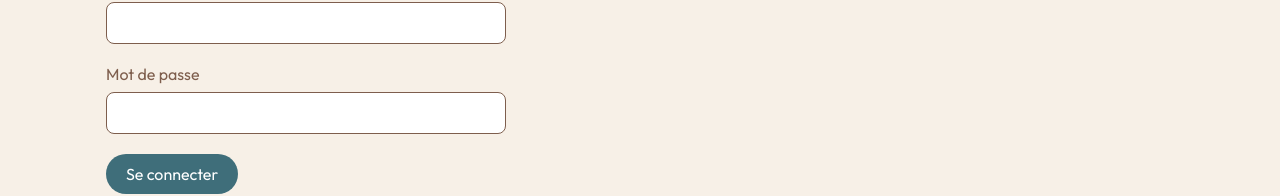
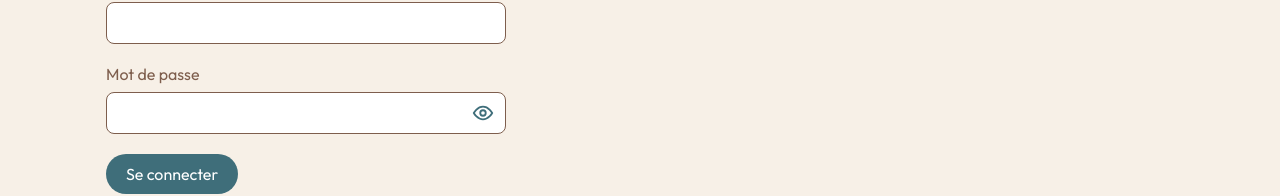
Before and after one commit to christophe-1/Neurao, a Next.js app in the folder apps/web/: page /login in a window 1280 px wide. Shown: the part 184-380 px from the top of the page. Built offline with nearby package versions, Linux system fonts and the light colour scheme.

Commit message:
feat: ajoute un bouton pour afficher le mot de passe

```diff
--- a/apps/web/src/app/globals.css
+++ b/apps/web/src/app/globals.css
@@ -224,8 +224,27 @@ button:focus-visible {
   color: var(--color-error);
 }
 
-.form-hint {
-  font-size: 0.9rem;
+.password-field {
+  position: relative;
+  margin-bottom: 12px;
+}
+
+.password-field input {
+  width: 100%;
+  margin-bottom: 0;
+  padding-right: 48px;
+}
+
+.form .password-toggle {
+  position: absolute;
+  top: 50%;
+  right: 6px;
+  display: flex;
+  padding: 6px;
+  border-radius: 8px;
+  background: transparent;
+  color: var(--color-primary);
+  transform: translateY(-50%);
 }
 
 .text-link {
--- a/apps/web/src/app/login/page.js
+++ b/apps/web/src/app/login/page.js
@@ -3,6 +3,7 @@
 import Link from 'next/link'
 import { useRouter } from 'next/navigation'
 import { useState } from 'react'
+import PasswordInput from '@/components/PasswordInput'
 import { login } from '@/lib/api'
 
 export default function LoginPage() {
@@ -35,13 +36,7 @@ export default function LoginPage() {
         <input id="email" name="email" type="email" autoComplete="email" required />
 
         <label htmlFor="password">Mot de passe</label>
-        <input
-          id="password"
-          name="password"
-          type="password"
-          autoComplete="current-password"
-          required
-        />
+        <PasswordInput id="password" name="password" autoComplete="current-password" required />
 
         {error && (
           <p className="form-error" role="alert">
--- /dev/null
+++ b/apps/web/src/components/PasswordInput.js
@@ -0,0 +1,32 @@
+'use client'
+
+import { useState } from 'react'
+
+export default function PasswordInput(props) {
+  const [isVisible, setIsVisible] = useState(false)
+
+  return (
+    <div className="password-field">
+      <input {...props} type={isVisible ? 'text' : 'password'} />
+      <button
+        type="button"
+        className="password-toggle"
+        onClick={() => setIsVisible(!isVisible)}
+        aria-label={isVisible ? 'Masquer le mot de passe' : 'Afficher le mot de passe'}
+      >
+        <svg width="22" height="22" viewBox="0 0 24 24" aria-hidden="true">
+          <path
+            d="M2 12s3.6-7 10-7 10 7 10 7-3.6 7-10 7S2 12 2 12z"
+            fill="none"
+            stroke="currentColor"
+            strokeWidth="2"
+          />
+          <circle cx="12" cy="12" r="3" fill="none" stroke="currentColor" strokeWidth="2" />
+          {isVisible && (
+            <line x1="3" y1="3" x2="21" y2="21" stroke="currentColor" strokeWidth="2" />
+          )}
+        </svg>
+      </button>
+    </div>
+  )
+}
```
Also changed, not shown: apps/web/src/app/register/page.js (+2 -10 lines).
